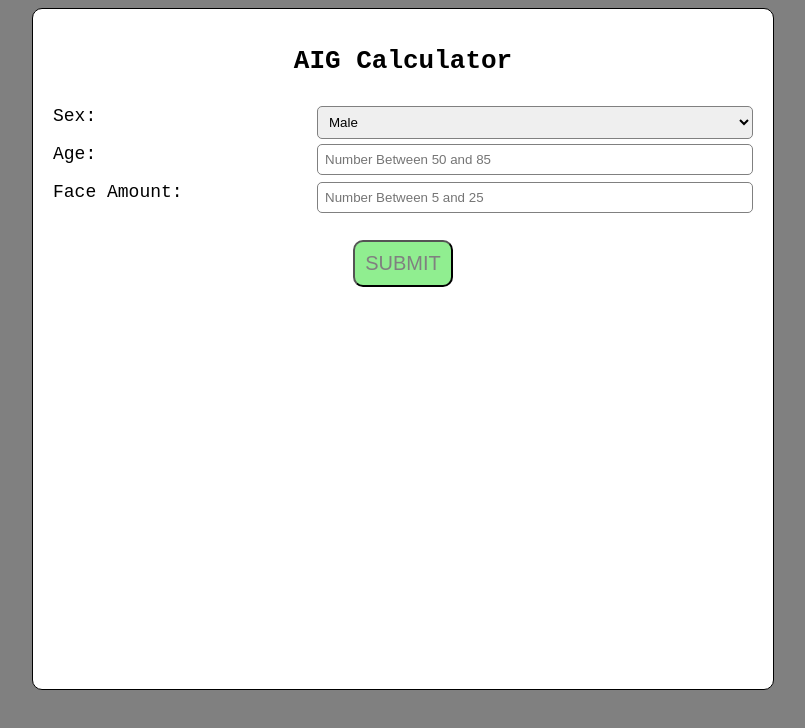
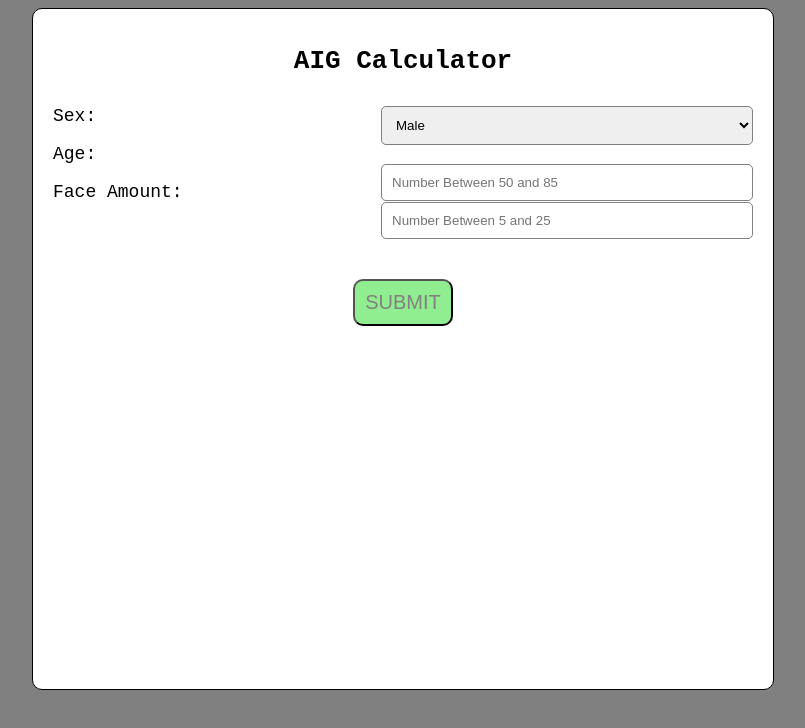
Before and after one commit to angelo21/AIG-Calc, a plain HTML site: page index.html in a window 1280 px wide. Shown: the whole page, without its empty margins (237-1042 px from the left). Drawn offline with Linux system fonts and the light colour scheme.

Commit message:
Edit style.css
After adding meta viewport to html input fields didn't line up. Fixed that here

```diff
--- a/style.css
+++ b/style.css
@@ -24,8 +24,8 @@ h1 {
 }
 .input, #sex {
     float: right;
-    width: 60%;
-    padding: 7px;
+    width: 50%;
+    padding: 10px;
     border-radius: 5px;
     outline: none;
     border:  1px solid gray;
@@ -46,7 +46,7 @@ button {
     padding: 10px;
     border-radius: 10px;
     outline: none;
-    margin-top: 20px;
+    margin-top: 40px;
     background-color: lightgreen;
     font-size: 20px;
     color: gray;
```
